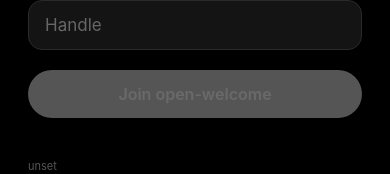
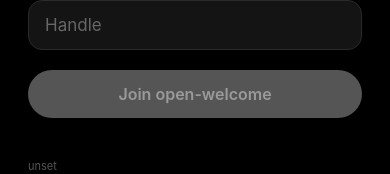
Before and after one commit to jasonelias144-svg/lyceum-commons-mobile, a React Native app: screen / in a window 390 px wide. Shown: the part 404-578 px from the top of the page. Built offline with nearby package versions, Linux system fonts and the light colour scheme; no server answers.

Commit message:
Fix M1 QC: JoinScreen handle sanitize, Android keyboard, disabled contrast

```diff
--- a/src/screens/JoinScreen.tsx
+++ b/src/screens/JoinScreen.tsx
@@ -15,6 +15,7 @@ import {
   WELCOME_ROOM_ID,
   getApiBase,
   joinRoom,
+  sanitizeHandle,
 } from '../api/openClient';
 import { colors } from '../theme/colors';
 
@@ -27,7 +28,7 @@ export function JoinScreen({ onJoined }: Props) {
   const [busy, setBusy] = useState(false);
   const [error, setError] = useState<string | null>(null);
 
-  const trimmed = handle.trim();
+  const trimmed = sanitizeHandle(handle);
   const canJoin = trimmed.length > 0 && trimmed.length <= 40 && !busy;
 
   async function handleJoin() {
@@ -54,7 +55,7 @@ export function JoinScreen({ onJoined }: Props) {
     <SafeAreaView style={styles.safe} edges={['top', 'bottom']}>
       <KeyboardAvoidingView
         style={styles.flex}
-        behavior={Platform.OS === 'ios' ? 'padding' : undefined}
+        behavior={Platform.OS === 'ios' ? 'padding' : 'height'}
       >
         <View style={styles.inner}>
           <Text style={styles.kicker}>Open</Text>
@@ -64,7 +65,12 @@ export function JoinScreen({ onJoined }: Props) {
           </Text>
 
           <TextInput
-            style={styles.input}
+            style={[
+              styles.input,
+              Platform.OS === 'web'
+                ? ({ outlineStyle: 'none', outlineWidth: 0 } as object)
+                : null,
+            ]}
             value={handle}
             onChangeText={setHandle}
             placeholder="Handle"
@@ -167,7 +173,7 @@ const styles = StyleSheet.create({
     fontWeight: '600',
   },
   buttonLabelDisabled: {
-    color: colors.textDim,
+    color: colors.textMuted,
   },
   meta: {
     marginTop: 28,
```
